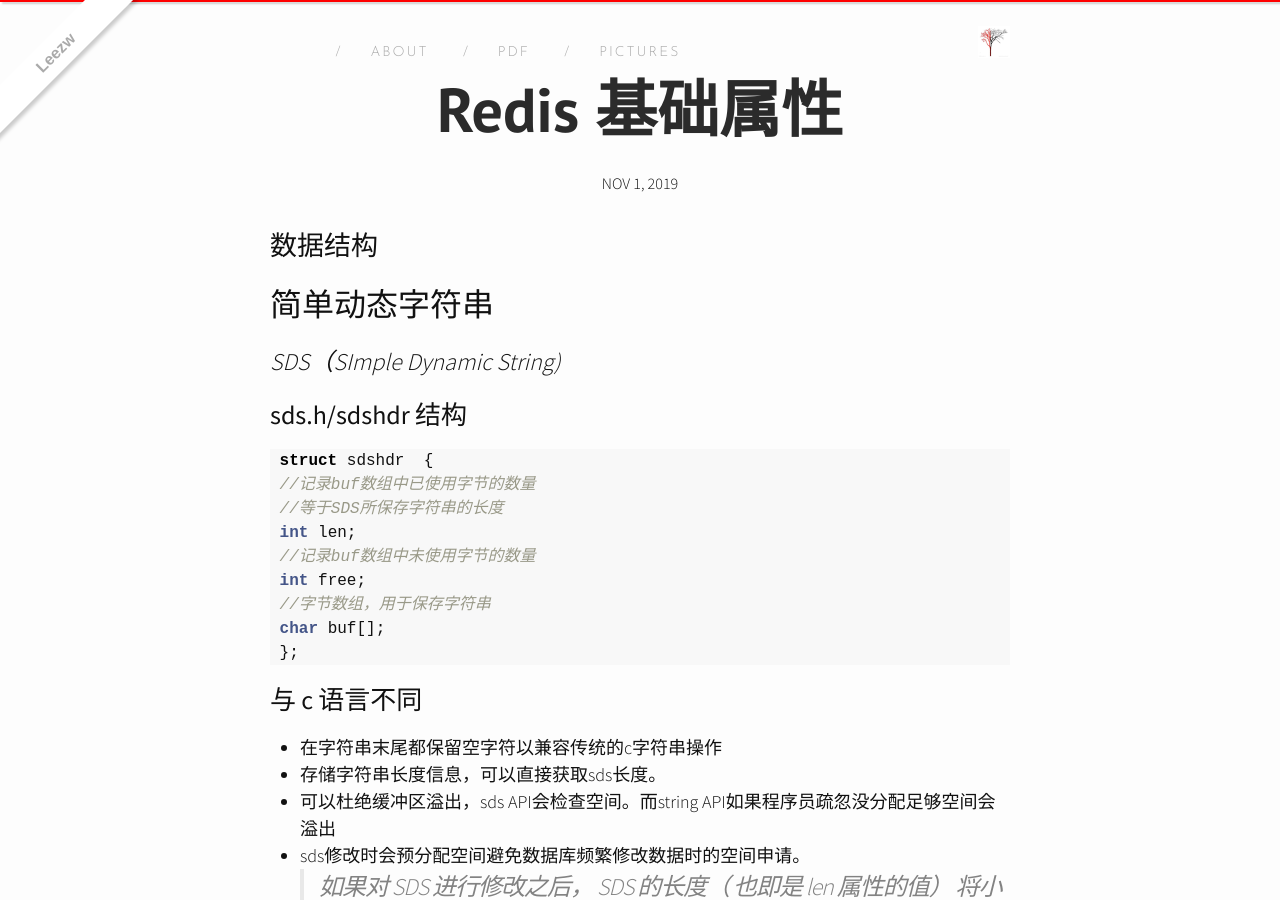
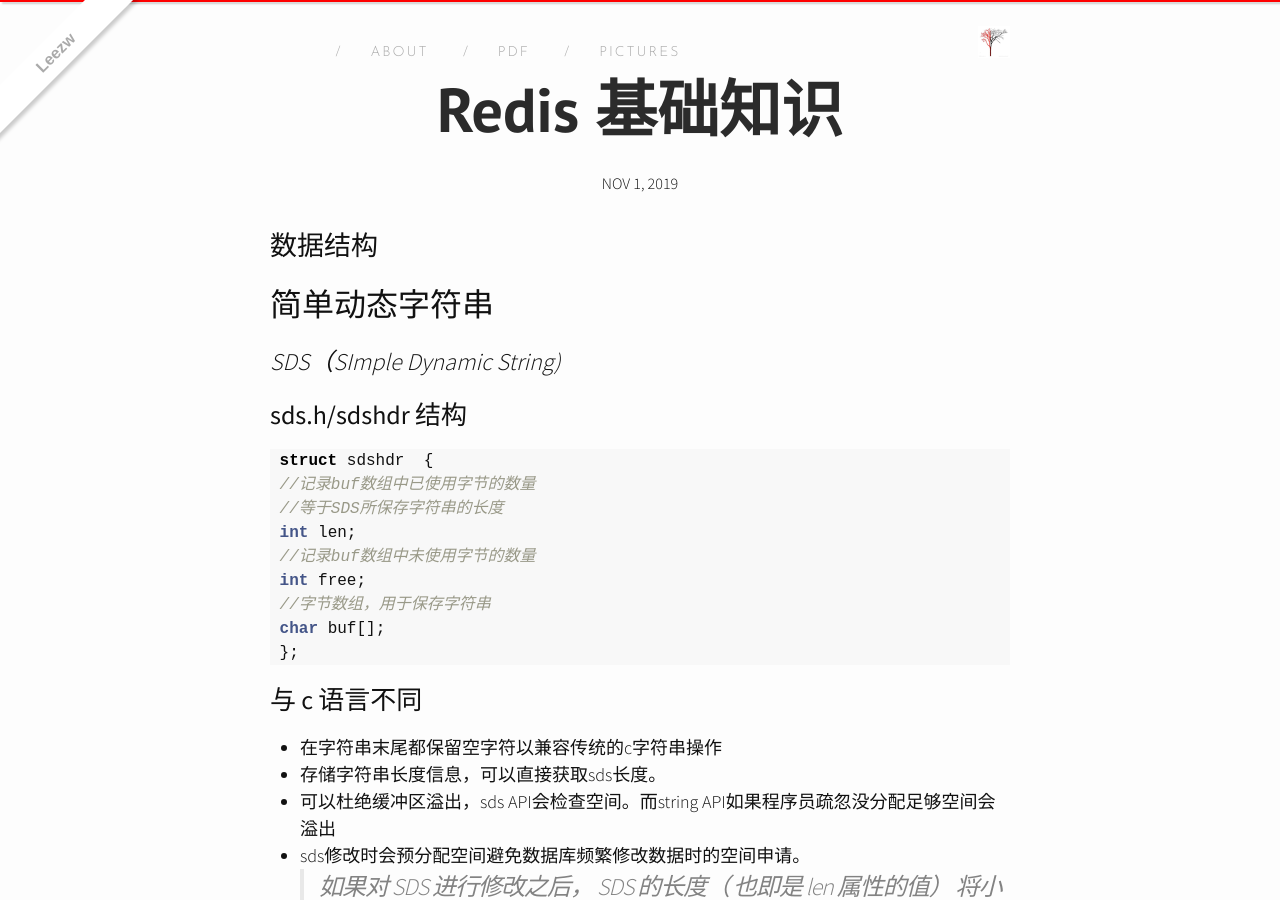
Before and after one commit to quantum-li/quantum-li.github.io, a Jekyll site: the page built from _posts/2019-11-01-redis-basic-struct-event.md, in a window 1280 px wide and 900 px high. Built offline with Jekyll 4.4.1, drawn with Linux system fonts in a browser that asks for light colours; nearby versions of some CDN libraries; comment, search, counter and statistics services are not loaded.

Commit message:
2019-11-01 17:16:13

```diff
--- a/_posts/2019-11-01-redis-basic-struct-event.md
+++ b/_posts/2019-11-01-redis-basic-struct-event.md
@@ -1,5 +1,5 @@
 ---
-title: Redis 基础属性
+title: Redis 基础知识
 categories:
 - redis
 - database
```
